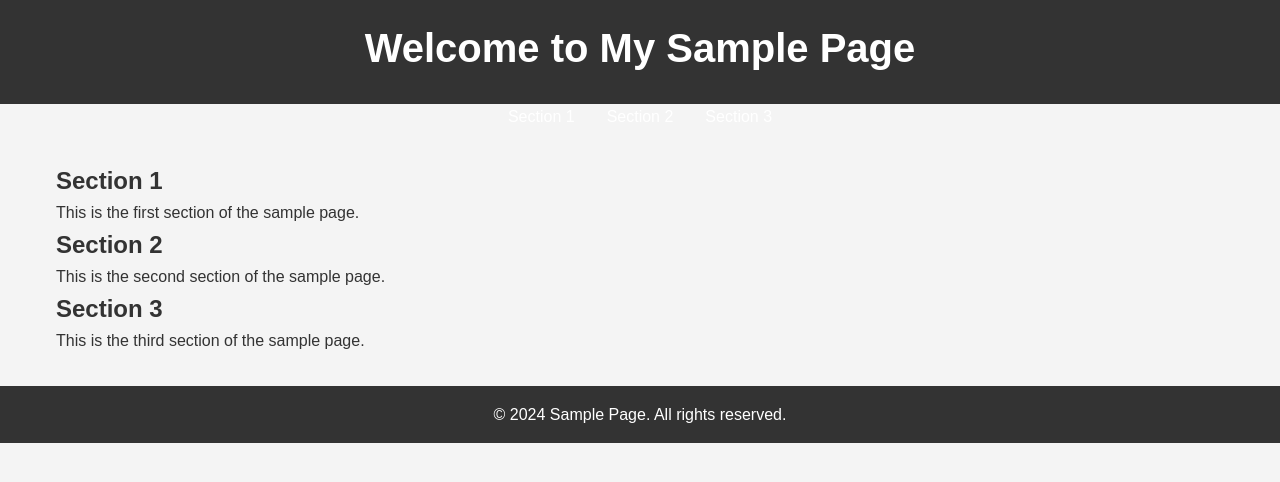
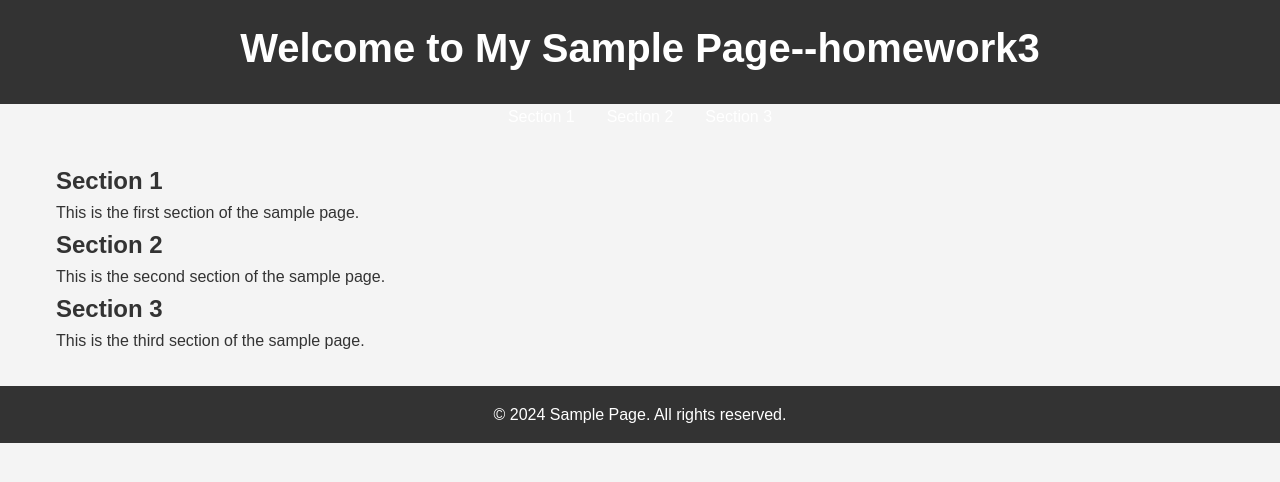
Before and after one commit to ken00000/Homework3, a plain HTML site: page index.html in a window 1280 px wide. Drawn offline with Linux system fonts and the light colour scheme.

Commit message:
網頁標題修改

```diff
--- a/index.html
+++ b/index.html
@@ -10,7 +10,7 @@
 
 <body>
     <header>
-        <h1>Welcome to My Sample Page</h1>
+        <h1>Welcome to My Sample Page--homework3</h1>
     </header>
     <nav>
         <ul>
```
